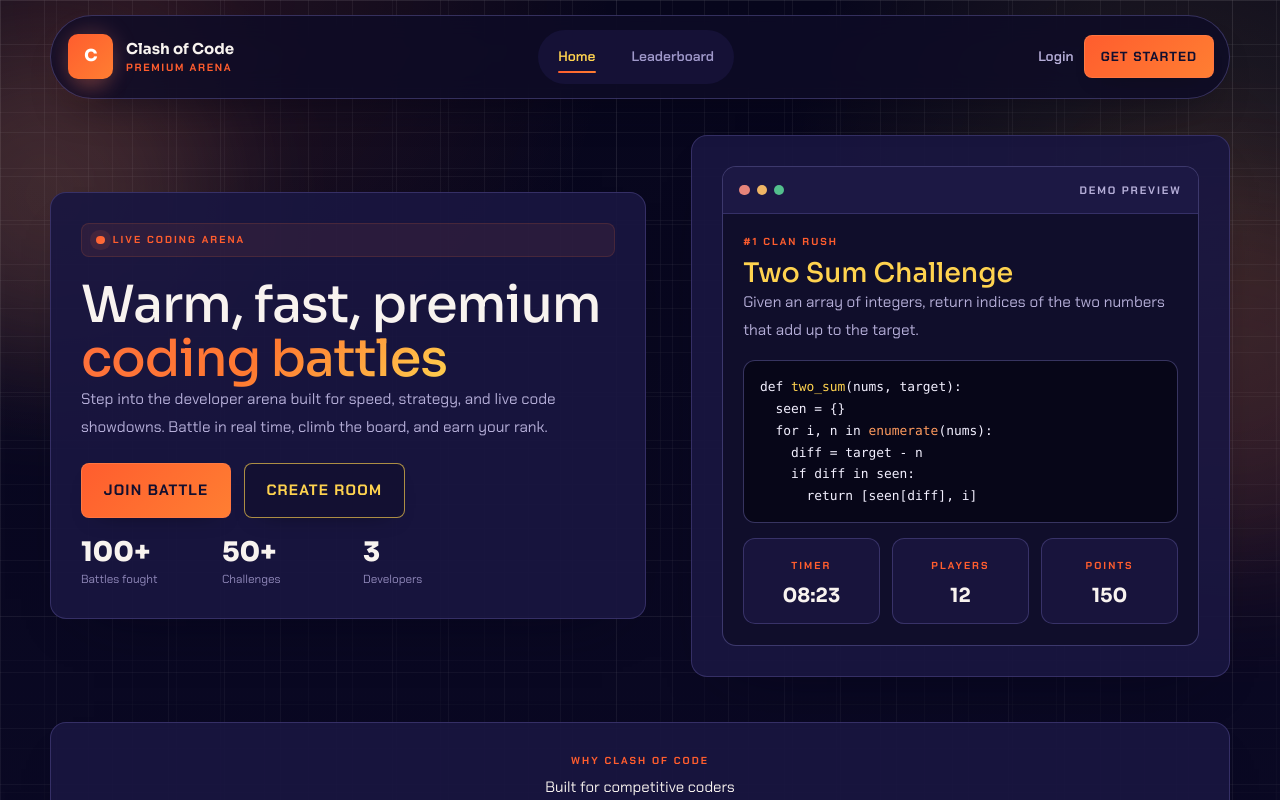
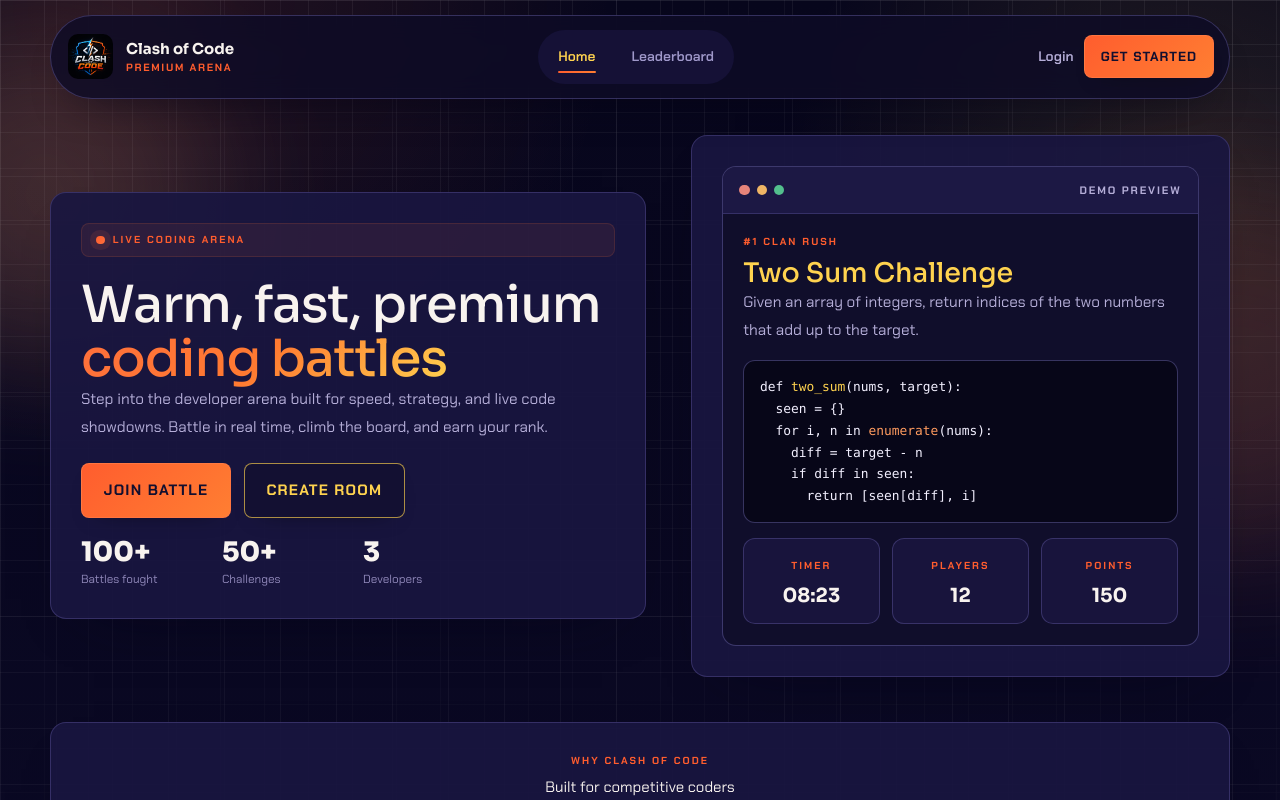
Before and after one commit to WattAboutIt/clashofcode, a React (Vite) app in the folder frontend/: page / in a window 1280 px wide. Shown: the top 800 px of the page. Built offline with nearby package versions, Linux system fonts and the light colour scheme.

Commit message:
logo added

```diff
--- a/frontend/index.html
+++ b/frontend/index.html
@@ -2,7 +2,7 @@
 <html lang="en">
   <head>
     <meta charset="UTF-8" />
-    <link rel="icon" type="image/svg+xml" href="/favicon.svg" />
+    <link rel="icon" type="image/svg+xml" href="/logo1.svg" />
     <meta name="viewport" content="width=device-width, initial-scale=1.0" />
     <title>Clash of Code</title>
   </head>
--- a/frontend/src/components/Navbar.jsx
+++ b/frontend/src/components/Navbar.jsx
@@ -2,6 +2,7 @@
 import { Link, NavLink } from "react-router-dom";
 import { useAuth } from "../context/AuthContext";
 import { useTheme } from "../context/ThemeContext";
+import logo from "../assets/logo.png";
 import "../styles/navbar.css";
 
 const guestLinks = [
@@ -119,7 +120,7 @@
       <div className="navbar__wrap">
         <div className="navbar__surface">
           <Link to="/" className="navbar__brand" onClick={() => setOpen(false)}>
-            <span className="navbar__brand-mark" aria-hidden="true">C</span>
+            <img src={logo} alt="Clash of Code Logo" className="navbar__logo" />
             <div className="navbar__brand-copy">
               <p className="navbar__brand-title">Clash of Code</p>
               <span className="navbar__brand-subtitle">Premium Arena</span>
--- a/frontend/src/styles/navbar.css
+++ b/frontend/src/styles/navbar.css
@@ -29,6 +29,15 @@
   align-items: center;
   gap: 0.85rem;
   min-width: 0;
+}
+
+/* ── Logo image (replaces .navbar__brand-mark) ── */
+.navbar__logo {
+  width: 3rem;
+  height: 3rem;
+  object-fit: contain;
+  border-radius: 10px;
+  flex-shrink: 0;
 }
 
 .navbar__brand-mark {
```
Also changed, not shown: frontend/public/logo1.svg (added), frontend/src/assets/logo1.svg (added).
